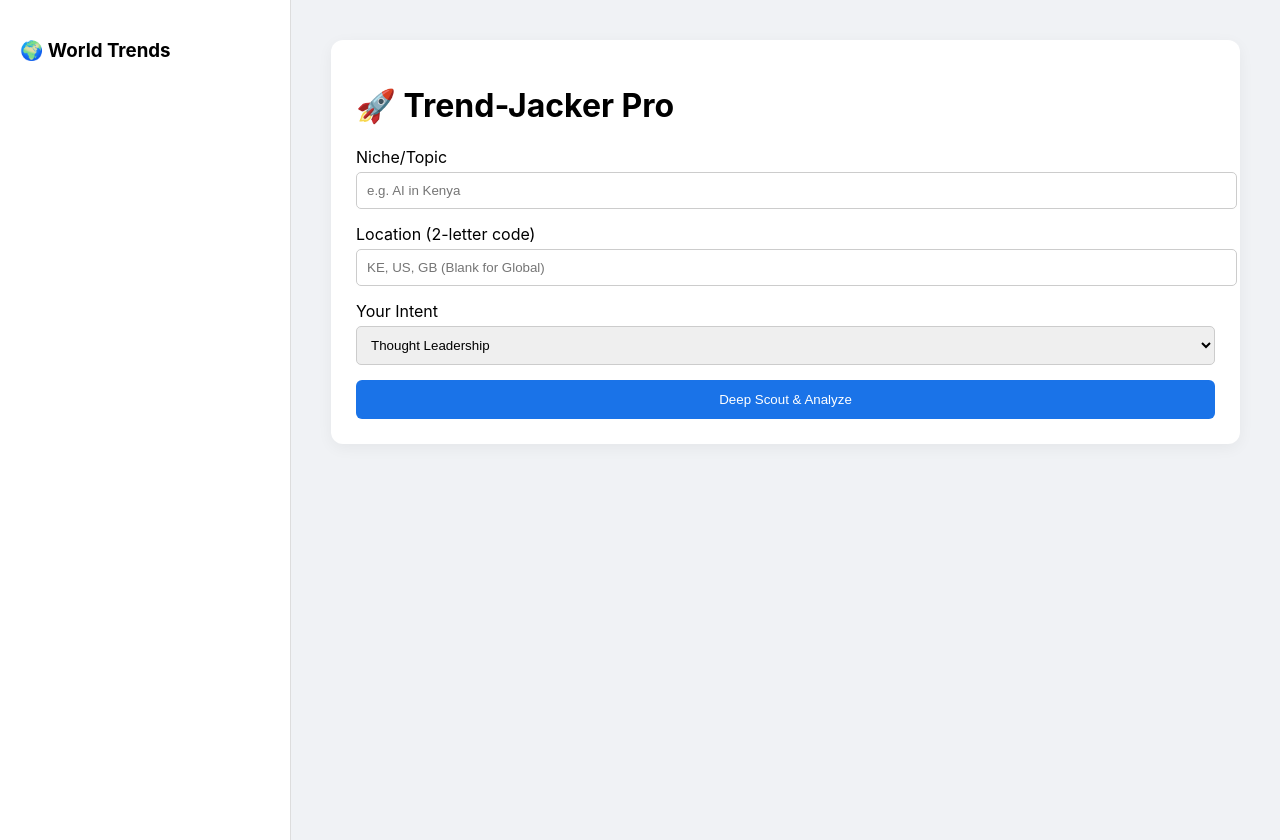
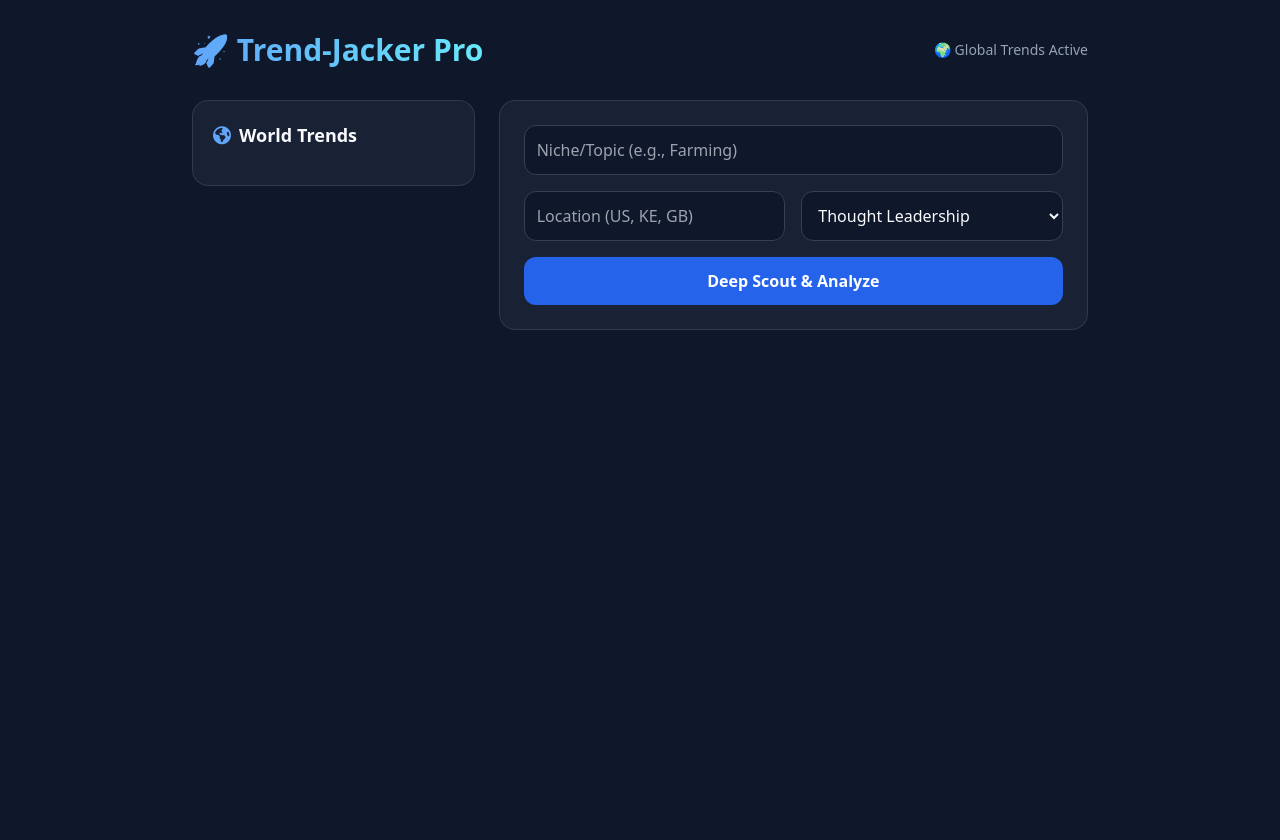
Before and after one commit to bitangemacfeigh-lgtm/trend-jacker, a Flask app: template templates/index.html in a window 1280 px wide. After the commit the page ends 330 px from the top, so only its background shows below. Run offline with Flask 3, Linux system fonts and the light colour scheme; the template is opened without the code that fills it, so the values that code supplies are empty; some libraries are stand-ins or nearby versions.

Commit message:
feat: dark theme with copy button and interactive UI

```diff
--- a/templates/index.html
+++ b/templates/index.html
@@ -1,72 +1,118 @@
 <!DOCTYPE html>
-<html>
+<html lang="en">
 <head>
+    <meta charset="UTF-8">
+    <meta name="viewport" content="width=device-width, initial-scale=1.0">
     <title>Trend-Jacker Pro</title>
+    <script src="https://cdn.tailwindcss.com"></script>
+    <link rel="stylesheet" href="https://cdnjs.cloudflare.com/ajax/libs/font-awesome/6.0.0/css/all.min.css">
     <style>
-        body { font-family: 'Inter', sans-serif; display: flex; background: #f0f2f5; margin: 0; }
-        .sidebar { width: 250px; background: #fff; height: 100vh; padding: 20px; border-right: 1px solid #ddd; }
-        .main { flex: 1; padding: 40px; }
-        .card { background: white; padding: 25px; border-radius: 12px; box-shadow: 0 4px 15px rgba(0,0,0,0.05); }
-        .input-group { margin-bottom: 15px; }
-        input, select { width: 100%; padding: 10px; margin-top: 5px; border-radius: 5px; border: 1px solid #ccc; }
-        button { background: #1a73e8; color: white; border: none; padding: 12px; border-radius: 6px; width: 100%; cursor: pointer; }
-        pre { background: #282c34; color: #abb2bf; padding: 15px; border-radius: 8px; white-space: pre-wrap; }
+        body { background-color: #0f172a; color: #f8fafc; }
+        .glass { background: rgba(30, 41, 59, 0.7); backdrop-filter: blur(10px); border: 1px solid rgba(255,255,255,0.1); }
+        .trend-card:hover { border-color: #38bdf8; transition: 0.3s; }
     </style>
 </head>
-<body>
-    <div class="sidebar">
-        <h3>🌍 World Trends</h3>
-        <ul>
+<body class="min-h-screen p-4 md:p-8">
+    <div class="max-w-4xl mx-auto">
+        <header class="flex justify-between items-center mb-8">
+            <h1 class="text-3xl font-bold bg-gradient-to-r from-blue-400 to-cyan-300 bg-clip-text text-transparent">
+                🚀 Trend-Jacker Pro
+            </h1>
+            <div class="text-sm text-slate-400">🌍 Global Trends Active</div>
+        </header>
+
+        <div class="grid grid-cols-1 md:grid-cols-3 gap-6">
+            <div class="glass p-5 rounded-2xl h-fit">
+                <h3 class="text-lg font-semibold mb-4 flex items-center">
+                    <i class="fas fa-globe-americas mr-2 text-blue-400"></i> World Trends
+                </h3>
+                <ul class="space-y-3 text-slate-300">
                     {% for trend in global_trends %}
-            <li>{{ trend }}</li>
+                    <li class="p-2 glass rounded-lg text-sm trend-card cursor-pointer" onclick="document.getElementById('topic').value='{{trend}}'">
+                        {{ trend }}
+                    </li>
                     {% endfor %}
                 </ul>
             </div>
 
-    <div class="main">
-        <div class="card">
-            <h1>🚀 Trend-Jacker Pro</h1>
-            <div class="input-group">
-                <label>Niche/Topic</label>
-                <input type="text" id="topic" placeholder="e.g. AI in Kenya">
-            </div>
-            <div class="input-group">
-                <label>Location (2-letter code)</label>
-                <input type="text" id="geo" placeholder="KE, US, GB (Blank for Global)">
-            </div>
-            <div class="input-group">
-                <label>Your Intent</label>
-                <select id="intent">
-                    <option value="Thought Leadership">Thought Leadership</option>
-                    <option value="Lead Generation">Lead Generation</option>
-                    <option value="Product Launch">Product Launch</option>
+            <div class="md:col-span-2 space-y-6">
+                <div class="glass p-6 rounded-2xl">
+                    <div class="grid grid-cols-1 gap-4">
+                        <input type="text" id="topic" placeholder="Niche/Topic (e.g., Farming)" class="w-full bg-slate-900 border border-slate-700 rounded-xl p-3 focus:outline-none focus:ring-2 focus:ring-blue-500">
+                        <div class="grid grid-cols-2 gap-4">
+                            <input type="text" id="geo" placeholder="Location (US, KE, GB)" class="bg-slate-900 border border-slate-700 rounded-xl p-3">
+                            <select id="intent" class="bg-slate-900 border border-slate-700 rounded-xl p-3">
+                                <option>Thought Leadership</option>
+                                <option>Lead Generation</option>
+                                <option>Product Launch</option>
                             </select>
                         </div>
-            <button onclick="runScout()">Deep Scout & Analyze</button>
+                        <button onclick="scoutTrend()" id="scoutBtn" class="w-full bg-blue-600 hover:bg-blue-500 text-white font-bold py-3 rounded-xl transition duration-200">
+                            Deep Scout & Analyze
+                        </button>
+                    </div>
+                </div>
 
-            <div id="results" style="margin-top: 30px; display: none;">
-                <h2>🔥 Analysis for: <span id="res_trend"></span></h2>
-                <pre id="res_advice"></pre>
+                <div id="resultArea" class="hidden glass p-6 rounded-2xl border-l-4 border-blue-500 relative">
+                    <div class="flex justify-between items-start mb-4">
+                        <div>
+                            <span id="growthTag" class="text-xs font-bold uppercase px-2 py-1 bg-green-500/20 text-green-400 rounded-md">Rising</span>
+                            <h2 id="resultTrend" class="text-2xl font-bold mt-2"></h2>
+                        </div>
+                        <button onclick="copyAdvice()" class="text-slate-400 hover:text-white p-2">
+                            <i class="fas fa-copy text-xl"></i>
+                        </button>
+                    </div>
+                    <div id="adviceContent" class="prose prose-invert max-w-none text-slate-300 whitespace-pre-line">
+                        </div>
+                </div>
+
+                <div id="loader" class="hidden text-center p-10">
+                    <div class="inline-block animate-spin rounded-full h-8 w-8 border-t-2 border-b-2 border-blue-500 mb-2"></div>
+                    <p class="text-slate-400">Analyzing Trend & Building Strategy...</p>
+                </div>
             </div>
         </div>
     </div>
 
     <script>
-        async function runScout() {
+        async function scoutTrend() {
             const topic = document.getElementById('topic').value;
             const geo = document.getElementById('geo').value;
             const intent = document.getElementById('intent').value;
+            const btn = document.getElementById('scoutBtn');
+            const loader = document.getElementById('loader');
+            const resultArea = document.getElementById('resultArea');
 
-            const btn = document.querySelector('button');
-            btn.innerText = "Analyzing Trend...";
+            if (!topic) return alert("Enter a topic first!");
 
+            // UI State
+            btn.disabled = true;
+            loader.classList.remove('hidden');
+            resultArea.classList.add('hidden');
+
+            try {
                 const response = await fetch(`/scout?topic=${topic}&geo=${geo}&intent=${intent}`);
                 const data = await response.json();
 
-            document.getElementById('results').style.display = 'block';
-            document.getElementById('res_trend').innerText = data.trend;
-            document.getElementById('res_advice').innerText = data.advice;
-            btn.innerText = "Deep Scout & Analyze";
+                document.getElementById('resultTrend').innerText = data.trend;
+                document.getElementById('growthTag').innerText = data.growth;
+                document.getElementById('adviceContent').innerText = data.advice;
+
+                resultArea.classList.remove('hidden');
+            } catch (error) {
+                alert("Error fetching data. Check server logs.");
+            } finally {
+                btn.disabled = false;
+                loader.classList.add('hidden');
+            }
+        }
+
+        function copyAdvice() {
+            const text = document.getElementById('adviceContent').innerText;
+            navigator.clipboard.writeText(text).then(() => {
+                alert("Strategy copied to clipboard!");
+            });
         }
     </script>
 </body>
```
Lines whose indentation alone changed are shown as unchanged.
